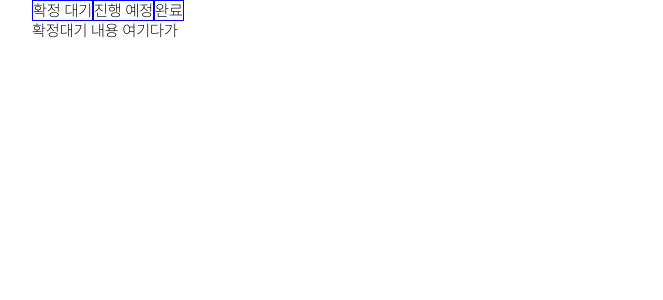
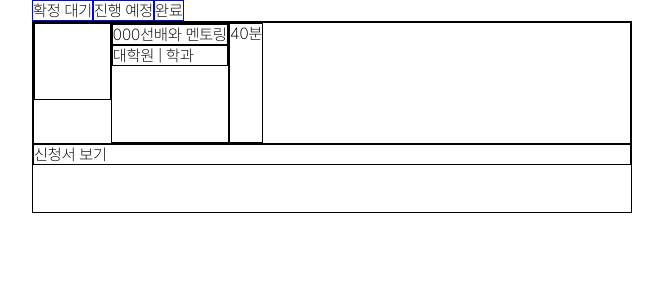
Before and after one commit to WE-ARE-RACCOONS/postgraduate-front, a Next.js app: page /junior/mentoring in a window 1280 px wide. Shown: the top 300 px of the page, without its empty margins (308-971 px from the left). Built offline with nearby package versions, Linux system fonts and the light colour scheme.

Commit message:
RAC-178 feat: AwaitingConfirm 컴포넌트 ui 제작

```diff
--- a/src/components/MyMentoring/AwaitingConfirm/AwaitingConfirm.styled.ts
+++ b/src/components/MyMentoring/AwaitingConfirm/AwaitingConfirm.styled.ts
@@ -0,0 +1,35 @@
+import styled from 'styled-components';
+
+export const AwaitingConfirmBox = styled.div`
+  border: 1px solid black;
+  width: 100%;
+  height: 12rem;
+`;
+export const AwaitingConfirmContent = styled.div`
+  border: 1px solid black;
+  width: 100%;
+  height: 7.6rem;
+  display: flex;
+`;
+export const AwaitingConfirmProfile = styled.div`
+  border: 1px solid black;
+  width: 4.8rem;
+  height: 4.8rem;
+`;
+export const ConfirmTitle = styled.div`
+  border: 1px solid black;
+`;
+export const UserInfo = styled.div`
+  border: 1px solid black;
+`;
+export const AwaitingConfirmInfo = styled.div`
+  border: 1px solid black;
+`;
+export const AwaitingConfirmState = styled.div`
+  border: 1px solid black;
+
+`;
+export const AwaitingConfirmShow = styled.div`
+  border: 1px solid black;
+
+`;
--- a/src/components/MyMentoring/AwaitingConfirm/AwaitingConfirm.tsx
+++ b/src/components/MyMentoring/AwaitingConfirm/AwaitingConfirm.tsx
@@ -1,9 +1,29 @@
-import React from 'react'
+import React from 'react';
+import{
+    AwaitingConfirmBox,
+    AwaitingConfirmProfile,
+    AwaitingConfirmInfo,
+    AwaitingConfirmState,
+    AwaitingConfirmContent,
+    ConfirmTitle,
+    UserInfo,
+    AwaitingConfirmShow
+} from './AwaitingConfirm.styled';
 
 function AwaitingConfirm() {
   return (
     <div>
-      확정대기 내용 여기다가
+      <AwaitingConfirmBox>
+        <AwaitingConfirmContent>
+            <AwaitingConfirmProfile></AwaitingConfirmProfile>
+            <AwaitingConfirmInfo>
+                <ConfirmTitle>000선배와 멘토링</ConfirmTitle>
+                <UserInfo>대학원 | 학과</UserInfo>
+            </AwaitingConfirmInfo>
+            <AwaitingConfirmState>40분</AwaitingConfirmState>
+        </AwaitingConfirmContent>
+        <AwaitingConfirmShow>신청서 보기</AwaitingConfirmShow>
+      </AwaitingConfirmBox>
     </div>
   )
 }
```
